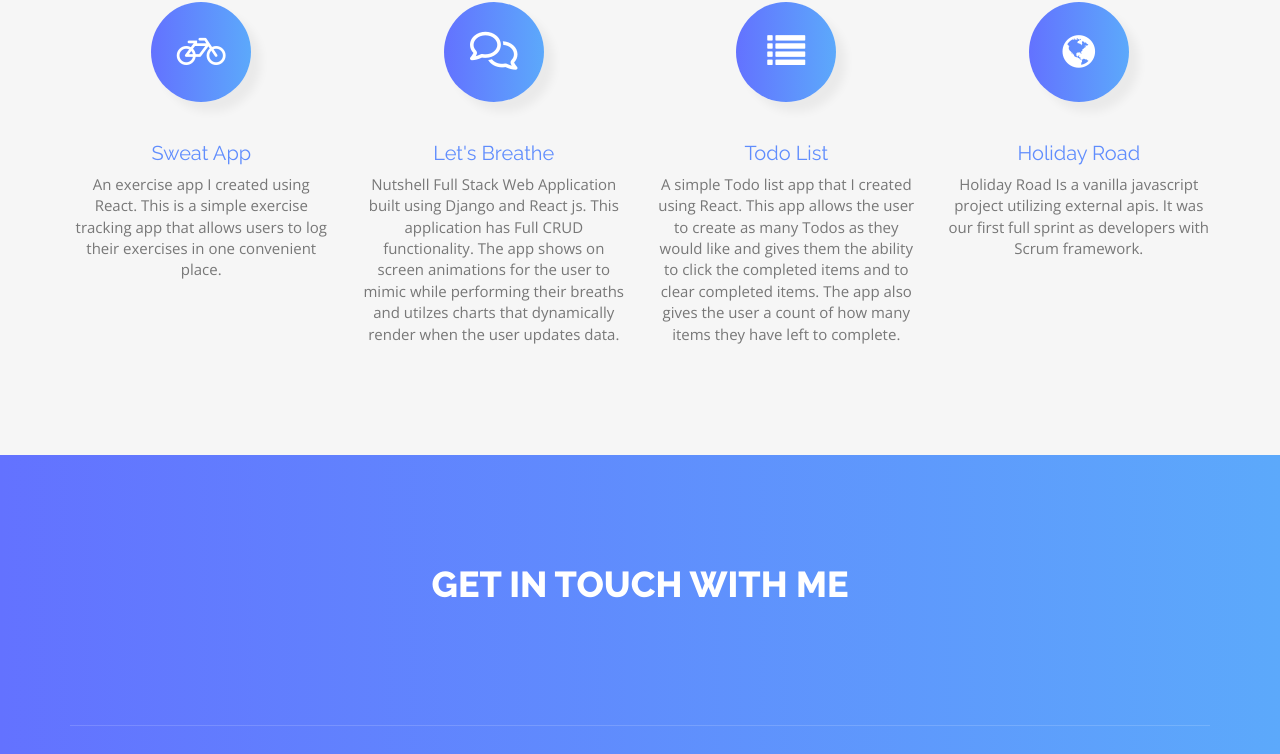
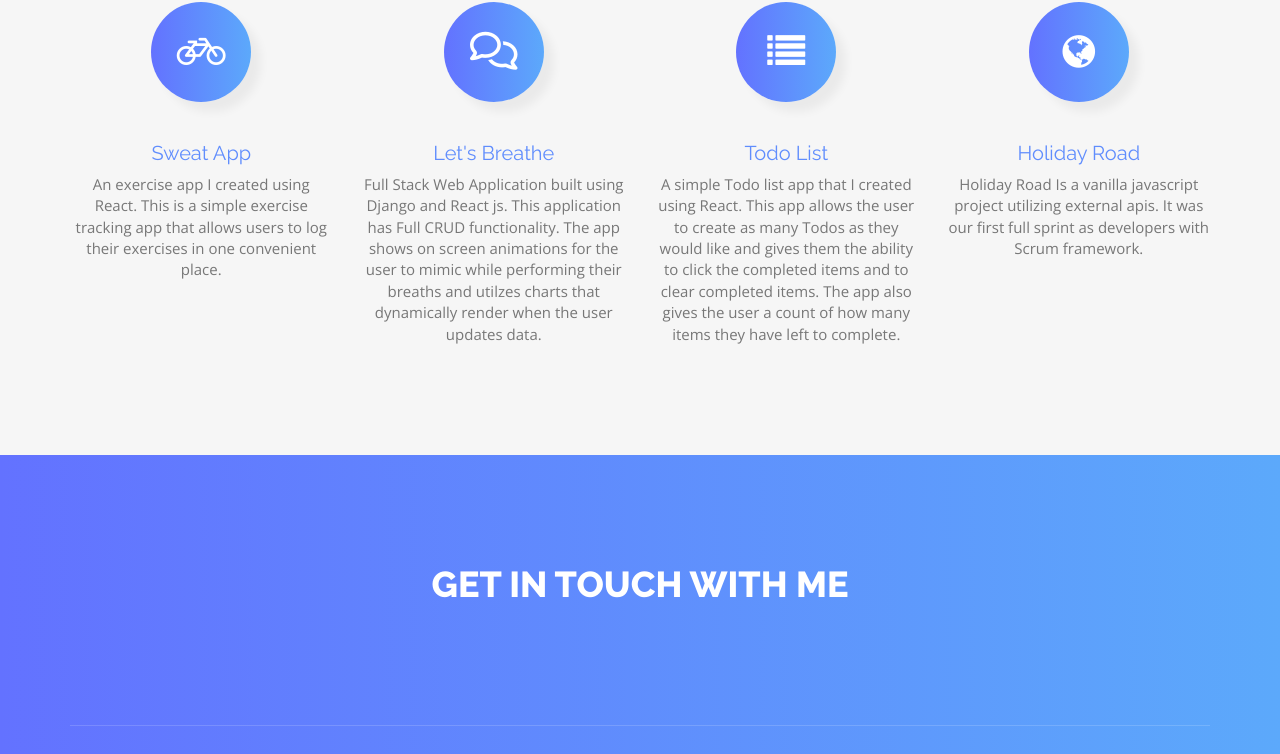
Before and after one commit to TJakeButler/TJakeButler.github.io, a plain HTML site: page index.html in a window 1280 px wide. Shown: the part 2954-3708 px from the top of the page. Drawn offline with nearby package versions, Linux system fonts and the light colour scheme.

Commit message:
small change to Let's Breathe description

```diff
--- a/index.html
+++ b/index.html
@@ -176,7 +176,7 @@
       </div>
       <div class="col-xs-6 col-md-3"> <i class="fa fa-comments-o"></i>
         <h3><a href="https://github.com/TJakeButler/breath-client" target="_blank">Let's Breathe</a></h3>
-        <p>Nutshell Full Stack Web Application built using Django and React js. This application has Full CRUD functionality. The app shows on screen animations for the user to mimic while performing their breaths and utilzes charts that dynamically render when the user updates data.</p>
+        <p>Full Stack Web Application built using Django and React js. This application has Full CRUD functionality. The app shows on screen animations for the user to mimic while performing their breaths and utilzes charts that dynamically render when the user updates data.</p>
       </div>
       <div class="col-xs-6 col-md-3"> <i class="fa fa-list"></i>
         <h3><a href="https://github.com/TJakeButler/Basic-Todo-List" target="_blank">Todo List</a></h3>
```
